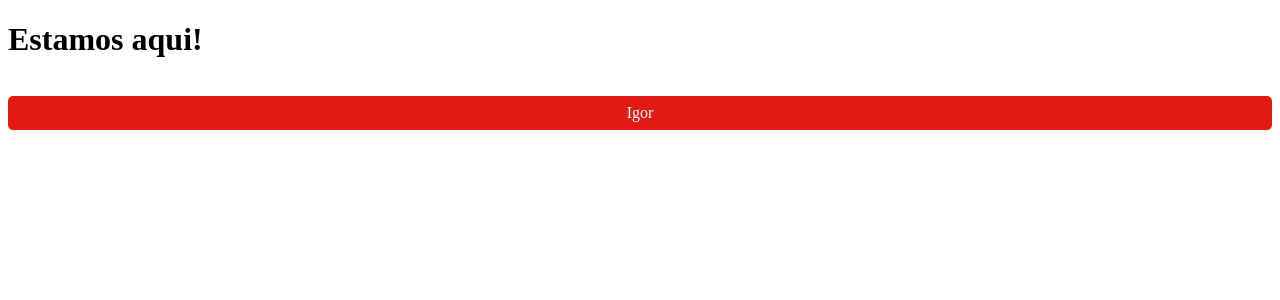
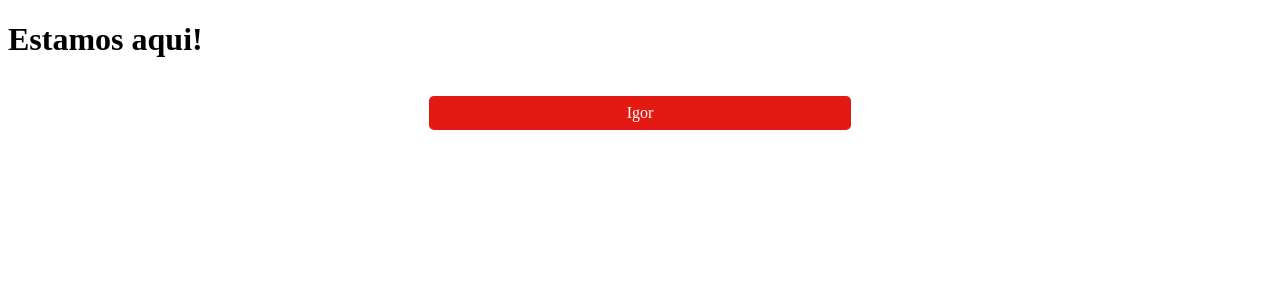
Before and after one commit to igorxcardoso/-netflix-fake-etho-client, a React (Create React App) app in the folder netflix-fake-client/: page /login in a window 1280 px wide. Shown: the top 300 px of the page. Built offline with nearby package versions, Linux system fonts and the light colour scheme.

Commit message:
Grid and more settings  - client

```diff
--- a/netflix-fake-client/src/components/buttons/button/button.component.tsx
+++ b/netflix-fake-client/src/components/buttons/button/button.component.tsx
@@ -33,5 +33,7 @@ const Button = styled.a<any>`
   ${(props) => props.primary && Primary}
   ${Hover}
 `
+// Testa o da esquerda e se for verdadeiro retorna o da direita, e se for falso retorna o da esquerda
+// Lógica: {true && 1} => no exemplo ao lado, como a primeira condição é verdadeira vai retornar 1
 
 export default Button
--- a/netflix-fake-client/src/screens/login/login.screen.tsx
+++ b/netflix-fake-client/src/screens/login/login.screen.tsx
@@ -1,12 +1,17 @@
+import { Grid } from "@mui/material";
 import React from "react";
 import Button from "../../components/buttons/button/button.component";
 
 export default function Login() {
     return (
         <>
+
             <h1>Estamos aqui!</h1>
-            <Button primary={true}>{`Igor`}</Button>
-            {/* <Button></Button> */}
+            <Grid container justifyContent={'center'}>
+                <Grid item xs={4}>
+                    <Button primary={true}>{`Igor`}</Button>
+                </Grid>
+            </Grid>
         </>
     );
 }
```
Also changed, not shown: 1 other file (tests, documents, lock files or other folders).
